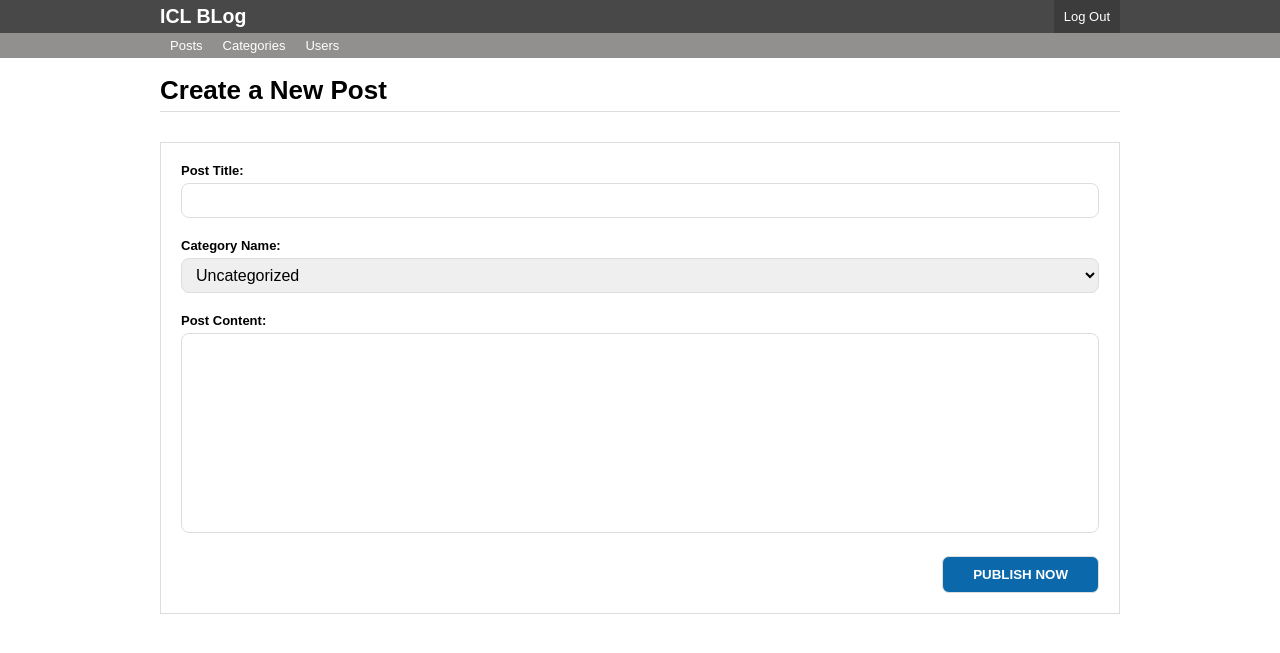
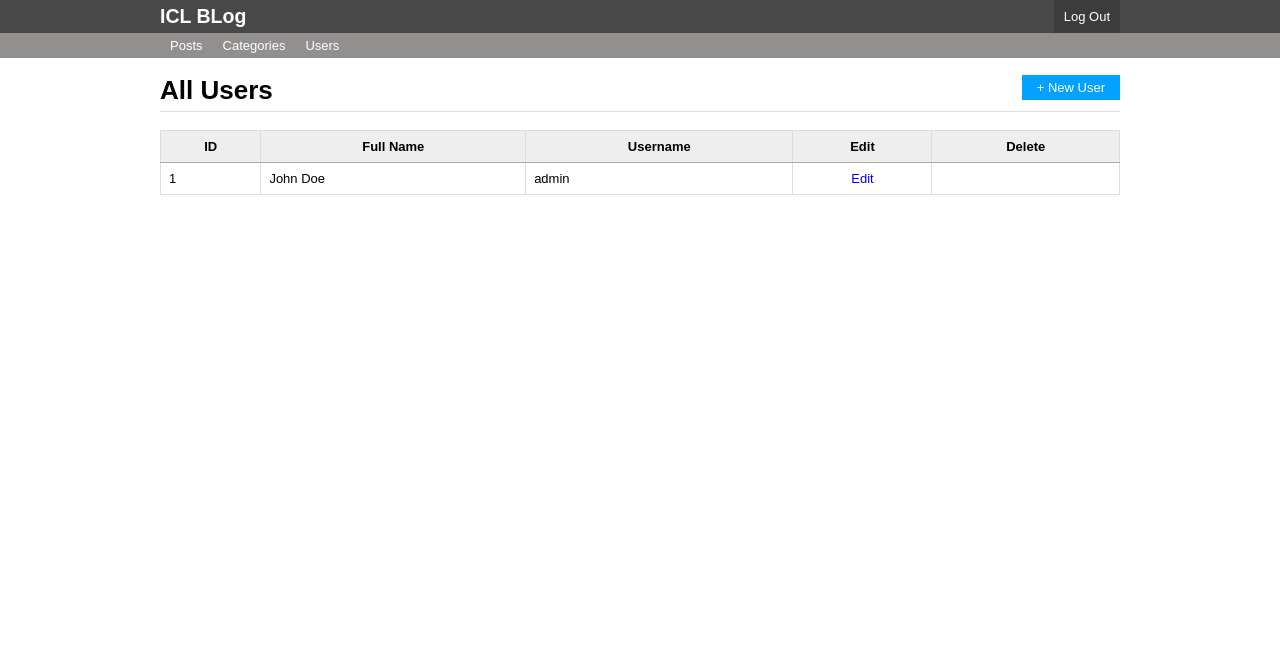
Before and after one commit to saqibamin/icl, a PHP site: page /icl-atd/admin/index.php?page=all_users in a window 1280 px wide. Shown: the top 653 px of the page. Run offline with PHP 8.4, Linux system fonts and the light colour scheme; a user stored in the database is signed in; data comes from the database, SQL or seed files in the repository; some libraries are stand-ins or nearby versions.

Commit message:
PHP  - Day 12 -- Users Section, Password Hashing

```diff
--- /dev/null
+++ b/php/blog/admin/includes/all_users.php
@@ -0,0 +1,32 @@
+<div class="container">
+	<a class="add-new-btn" href="<?php echo BASE_URL;?>admin/?page=create_user">+ New User</a>
+	<h1 class="page-title">All Users</h1>
+	<table class="all-posts-table">
+		<thead>
+			<tr>
+				<th>ID</th>
+				<th>Full Name</th>
+				<th>Username</th>
+				<th>Edit</th>
+				<th>Delete</th>
+			</tr>
+		</thead>
+		<tbody>
+			<?php
+				$all_users = get_all_users();
+				foreach ($all_users as $user) {
+					echo
+						"<tr>
+							<td>{$user['user_id']}</td>
+							<td>{$user['full_name']}</td>
+							<td>{$user['username']}</td>
+							<td class='text-center'><a href='" . BASE_URL . "admin/?page=edit_user&user_id={$user['user_id']}'>Edit</a></td>
+							<td class='text-center'>
+								" . ( $user['user_id'] == $_SESSION['user_id'] ? "" : "<a class='delete-btn' href='" . BASE_URL . "admin/processors/delete-user.php?user_id={$user['user_id']}'>Delete</a>" ) . "
+							</td>
+						</tr>";
+				}
+			?>
+		</tbody>
+	</table>
+</div>
--- a/php/blog/admin/index.php
+++ b/php/blog/admin/index.php
@@ -14,7 +14,8 @@
 
 			$valid_pages =
 				array('new-category', 'new-user', 'all_posts',
-					'edit_post', 'all_cats', 'edit_cat');
+					'edit_post', 'all_cats', 'edit_cat',
+					'all_users', 'create_user', 'edit_user');
 			$page = $_GET['page'];
 
 			if( in_array($page, $valid_pages) )
--- a/php/blog/admin/processors/login.php
+++ b/php/blog/admin/processors/login.php
@@ -14,6 +14,8 @@ $password = $_POST['password'];
 
 // preventing against SQL Injection Attacks
 $password = mysqli_escape_string($conn, $password);
+
+$password = md5($password);
 
 // Hacking
 // SQL-Injection -> Special Characters
--- a/php/blog/css/admin.css
+++ b/php/blog/css/admin.css
@@ -99,7 +99,9 @@ h1.page-title {
     margin-bottom:5px;
     font-weight: bold;
 }
-.new-post-form input[type=text], .new-post-form textarea {
+.new-post-form input[type=text],
+.new-post-form input[type=password],
+.new-post-form textarea {
     width: 100%;
     height: 35px;
     line-height: 35px;
@@ -127,7 +129,8 @@ h1.page-title {
     padding-top: 5px;
     resize: none;
 }
-.new-post-form input[type=text]:focus {
+.new-post-form input[type=text]:focus,
+.new-post-form input[type=password]:focus {
     border-color: #aaa;
 }
 table.all-posts-table td,table.all-posts-table th {
--- a/php/blog/includes/functions.php
+++ b/php/blog/includes/functions.php
@@ -46,6 +46,24 @@ function get_all_posts() {
 	return $all_posts;
 }
 
+function get_all_users() {
+	global $conn;
+
+	$users_query = "SELECT * FROM users";
+
+	$users_query = mysqli_query($conn, $users_query);
+
+	$all_users = array();
+
+	// $counter  = 0;
+	while( $user = mysqli_fetch_assoc($users_query) ) {
+		// $all_users[$counter++] = $user;
+		$all_users[] = $user;
+	}
+
+	return $all_users;
+}
+
 
 // get_post('abc');
 function get_post($post_id = 0) {
@@ -59,6 +77,21 @@ function get_post($post_id = 0) {
 
 	if( $posts_query )
 		return mysqli_fetch_assoc($posts_query);
+	else
+		return false;
+}
+
+function get_user($user_id = 0) {
+	global $conn;
+
+	$user_id = (int) $user_id;
+
+	$user_query = "SELECT * FROM users WHERE user_id={$user_id}";
+
+	$user_query = mysqli_query($conn, $user_query);
+
+	if( $user_query )
+		return mysqli_fetch_assoc($user_query);
 	else
 		return false;
 }
```
Also changed, not shown: php/blog/admin/includes/create_user.php (added, +19 -0 lines), php/blog/admin/includes/edit_user.php (added, +26 -0 lines), php/blog/admin/processors/delete-user.php (added, +26 -0 lines), php/blog/admin/processors/edit-user.php (added, +43 -0 lines), php/blog/admin/processors/new-user.php (added, +31 -0 lines).
